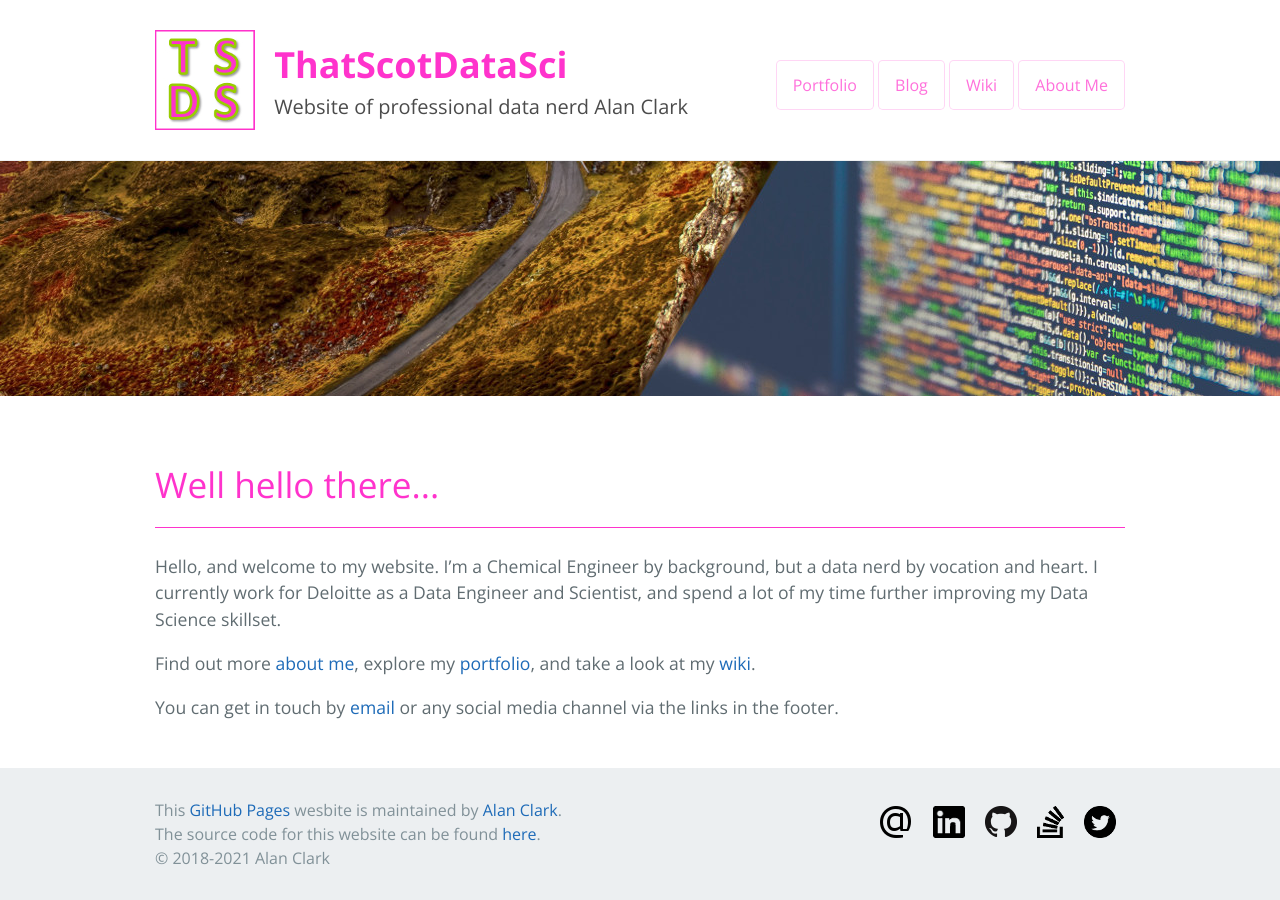
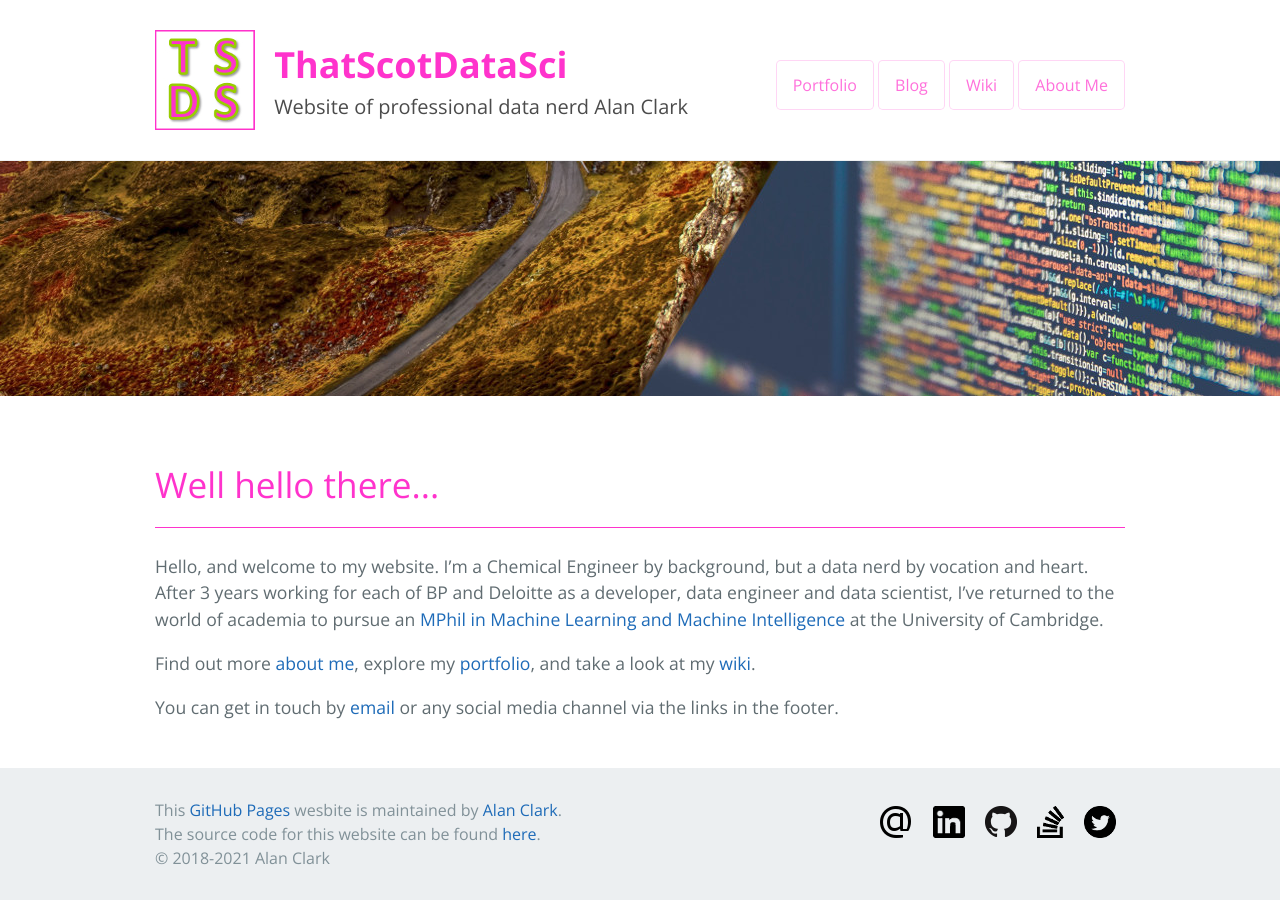
Before and after one commit to thatscotdatasci/thatscotdatasci.github.io, a Jekyll site: the page built from index.md, in a window 1280 px wide and 900 px high, scrolled down 510 px. Built offline with Jekyll 4.4.1, drawn with Linux system fonts in a browser that asks for light colours.

Commit message:
Tweaks to about info

```diff
--- a/about.html
+++ b/about.html
@@ -11,7 +11,7 @@
       <img class="about-image" src="/assets/images/profile_250.jpg" alt="AlanClark">
     </div>
     <div class="col-8">
-      <p>I'm a Chemical Engineer by background, but a data nerd by vocation and heart. After 3 years working for each of BP and Deloitte as a developer, data engineer and data scientist, I've returned to the world of academia to pursue an [MPhil in Machine Learning and Machine Intelligence](https://www.mlmi.eng.cam.ac.uk/) at the University of Cambridge.</p>
+      <p>I'm a Chemical Engineer by background, but a data nerd by vocation and heart. After 3 years working for each of BP and Deloitte as a developer, data engineer and data scientist, I've returned to the world of academia to pursue an <a href="https://www.mlmi.eng.cam.ac.uk">MPhil in Machine Learning and Machine Intelligence</a> at the University of Cambridge.</p>
       <p>A copy of my CV is available on request; please feel free to get in touch via email or any social media channel.</p>
       <p>A timeline detailing my career and education to date can be found below.</p>
       {% include social-media-links.html %}
--- a/index.md
+++ b/index.md
@@ -8,7 +8,7 @@
 banner-subheader: <p>Find out more <a href="/about">about me</a></p> <p>Take a look at my <a href="/portfolio">portfolio</a></p>
 ---
 
-Hello, and welcome to my website. I'm a Chemical Engineer by background, but a data nerd by vocation and heart. I currently work for Deloitte as a Data Engineer and Scientist, and spend a lot of my time further improving my Data Science skillset.
+Hello, and welcome to my website. I'm a Chemical Engineer by background, but a data nerd by vocation and heart. After 3 years working for each of BP and Deloitte as a developer, data engineer and data scientist, I've returned to the world of academia to pursue an [MPhil in Machine Learning and Machine Intelligence](https://www.mlmi.eng.cam.ac.uk/) at the University of Cambridge.
 
 Find out more [about me](/about), explore my [portfolio](/portfolio), and take a look at my [wiki](/wiki).
 
```
